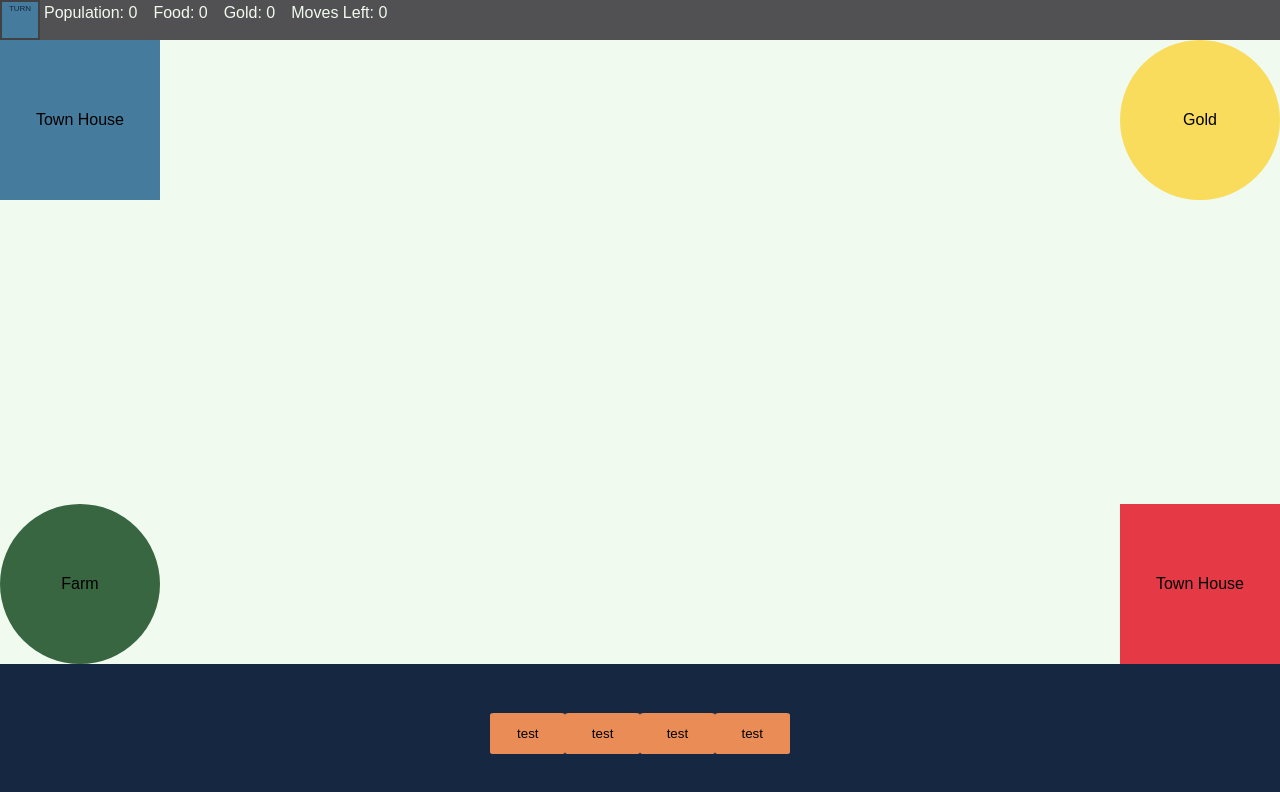
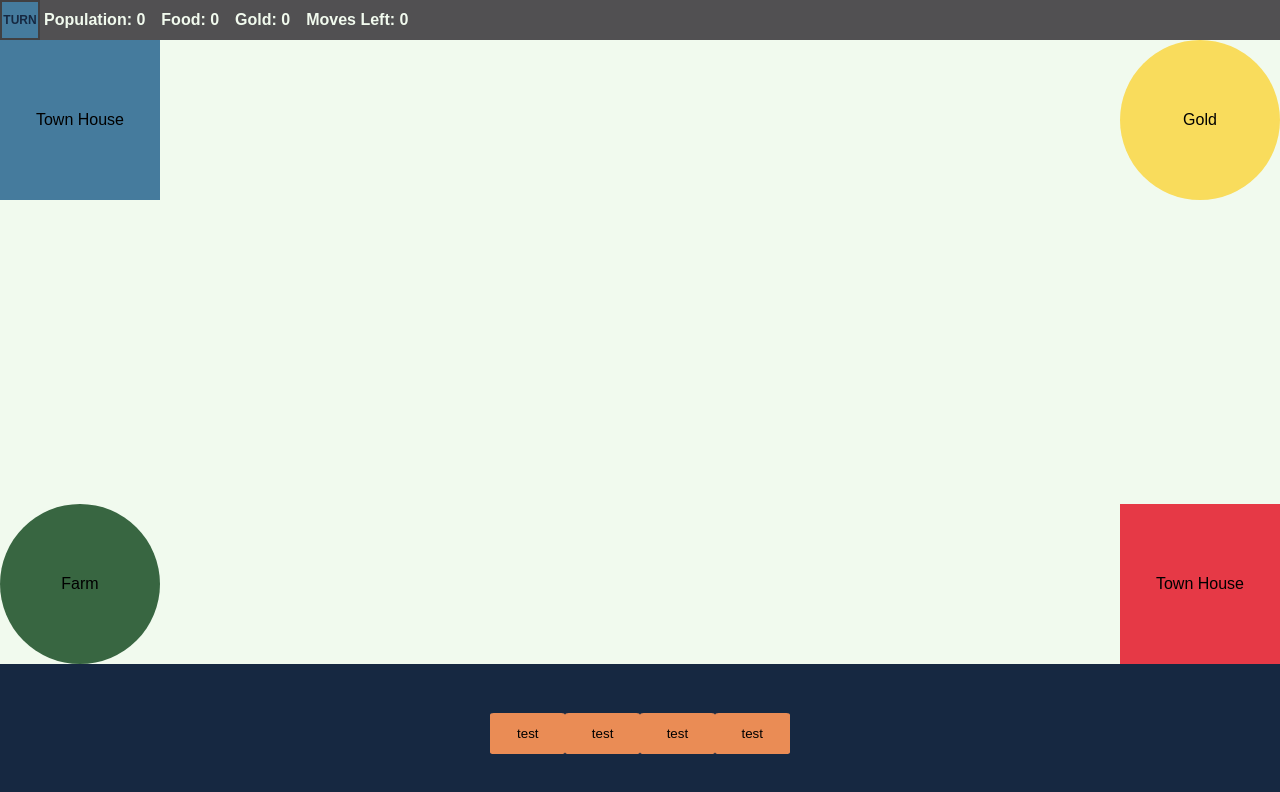
Before and after one commit to Mourud/village-insurgency, a plain HTML site: page gameScreen.html in a window 1280 px wide. Drawn offline with Linux system fonts and the light colour scheme.

Commit message:
infobar was centered

```diff
--- a/css/gameScreen.css
+++ b/css/gameScreen.css
@@ -27,20 +27,21 @@
   width: 100vw;
   background: var(--game-dark);
   display: flex;
+  align-items: center;
 }
 
 .infobar span {
   color: var(--game-white);
-  text-emphasis: bold;
+  font-weight: bold;
   margin-right: 1em;
 
-  padding-top: 0.25em;
 }
 
 #turn-player-color {
-  font-weight: lighter;
-  font-size: 0.5em;
-  text-align: center;
+  display: flex;
+  justify-content: center;
+  align-items: center;
+  font-size: 0.75em;
   margin-right: 0.25rem;
   height: 100%;
   width: 5vh;
@@ -140,7 +141,6 @@ button.button:hover {
 
 .vl {
   display: inline-block;
-  position: relative;
   border-left: 6px solid green;
   height: 100%;
 }
```
